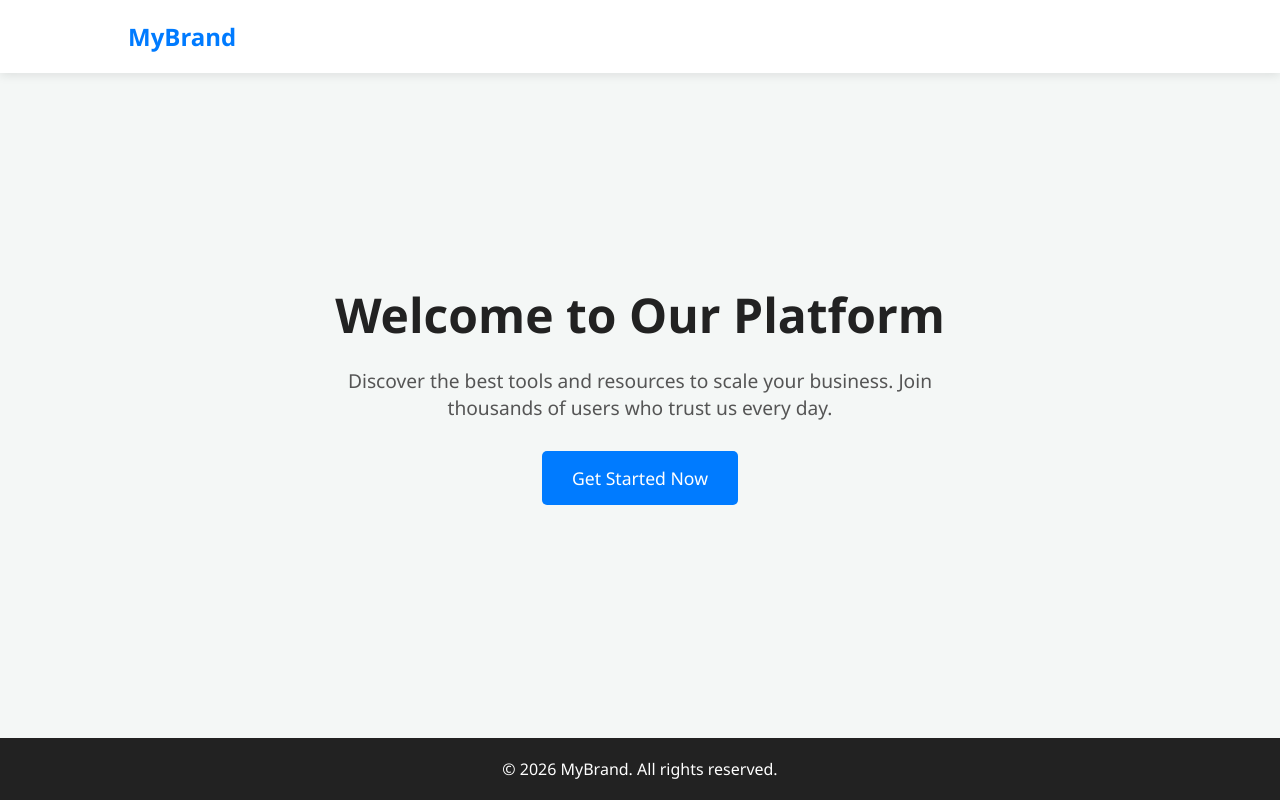
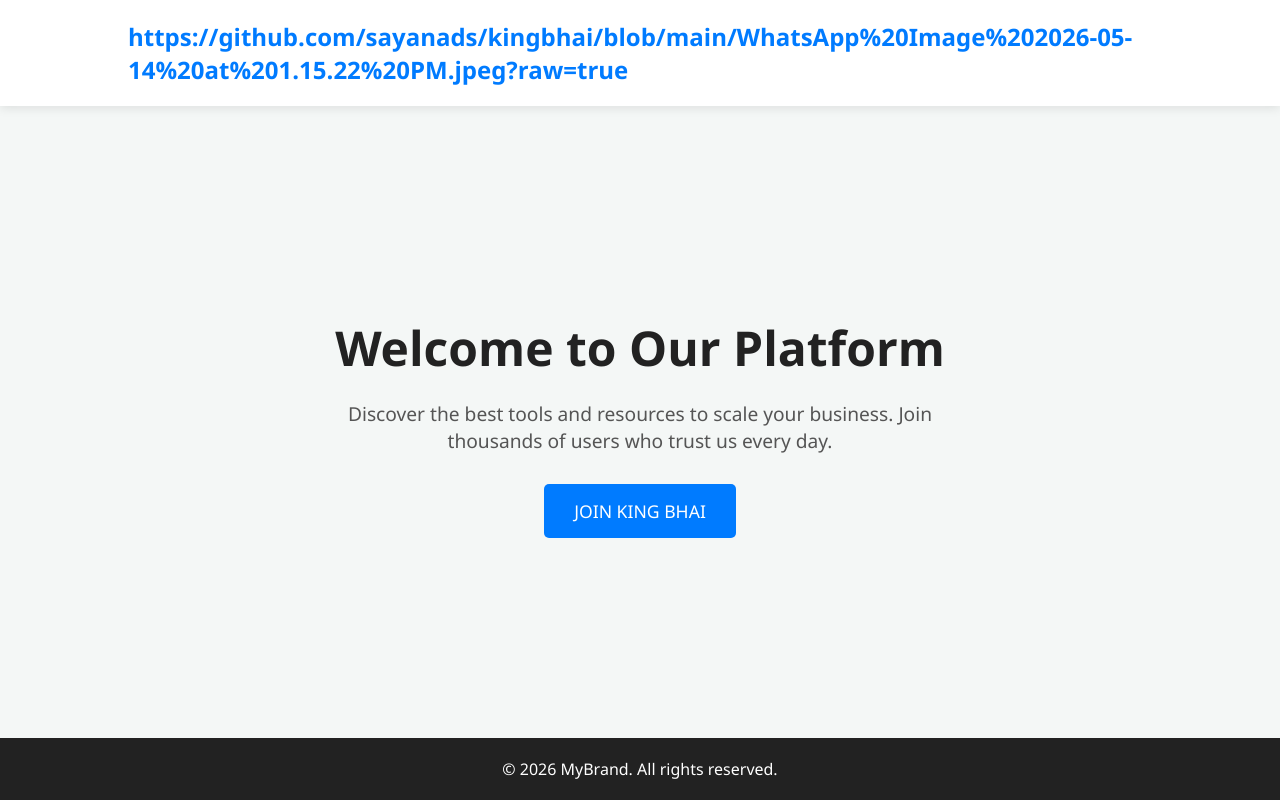
Before and after one commit to sayanads/kingbhai, a plain HTML site: page index.html in a window 1280 px wide. Drawn offline with Linux system fonts and the light colour scheme.

Commit message:
Update index.html

```diff
--- a/index.html
+++ b/index.html
@@ -3,7 +3,7 @@
 <head>
     <meta charset="UTF-8">
     <meta name="viewport" content="width=device-width, initial-scale=1.0">
-    <title>My Landing Page</title>
+    <title>KING BHAI</title>
     <style>
         /* Basic Reset */
         * {
@@ -88,13 +88,13 @@
 <body>
 
     <header>
-        <div class="logo">MyBrand</div>
+        <div class="logo">https://github.com/sayanads/kingbhai/blob/main/WhatsApp%20Image%202026-05-14%20at%201.15.22%20PM.jpeg?raw=true</div>
     </header>
 
     <div class="hero">
         <h1>Welcome to Our Platform</h1>
         <p>Discover the best tools and resources to scale your business. Join thousands of users who trust us every day.</p>
-        <a href="#" class="cta-button">Get Started Now</a>
+        <a href="#" class="cta-button">JOIN KING BHAI</a>
     </div>
 
     <footer>
```
